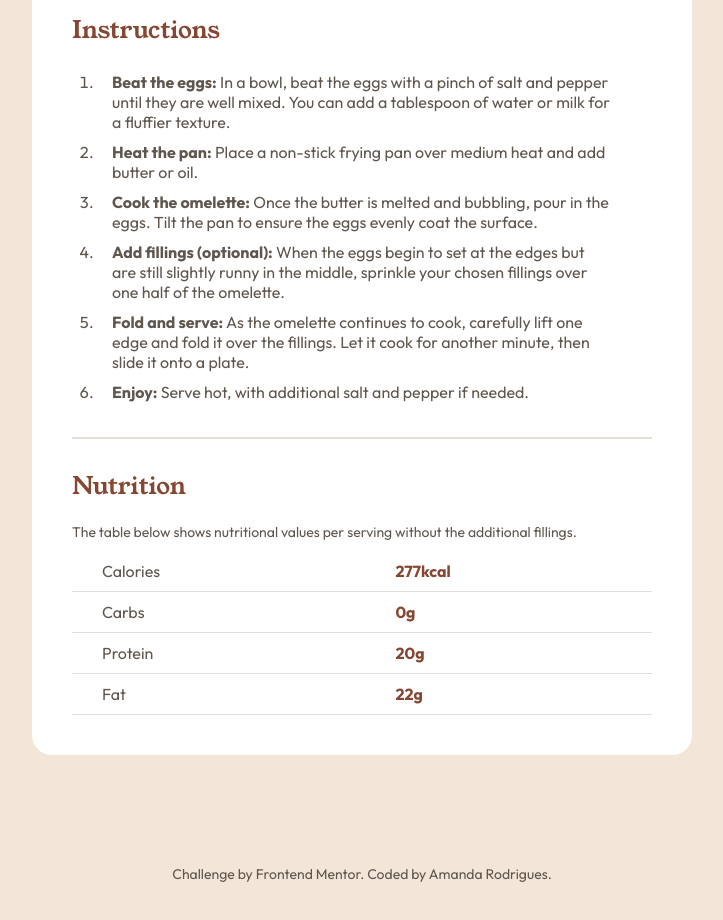
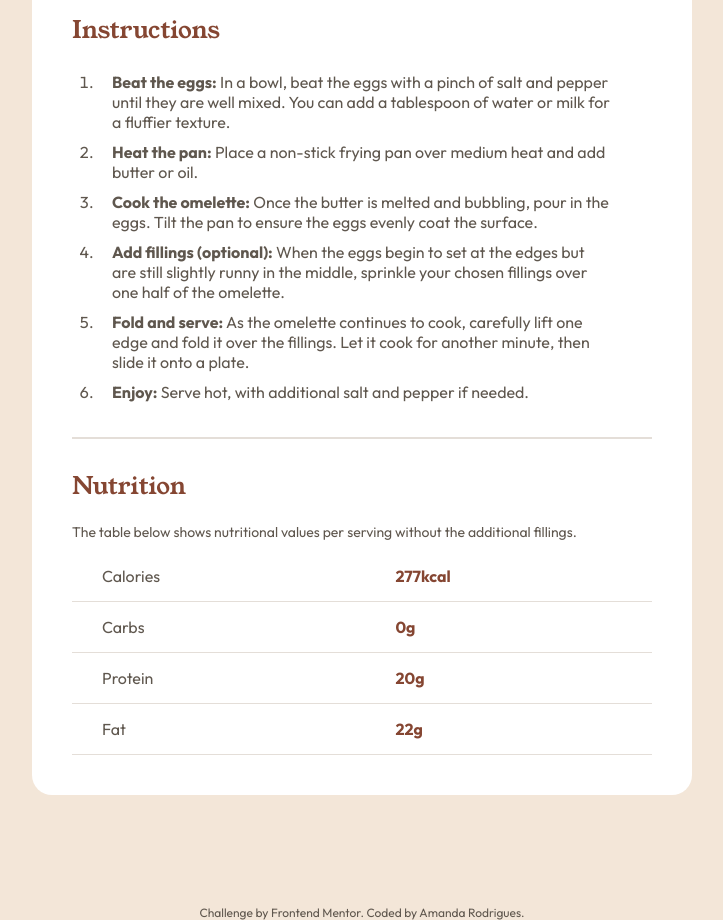
Before and after one commit to Amandarv300/Recipe-page-main, a plain HTML site: page index.html in a window 1280 px wide. Shown: the part 1038-1958 px from the top of the page, without its empty margins (278-1001 px from the left). Before the commit the page ends 1921 px from the top, so only its background shows below. Drawn offline with Linux system fonts and the light colour scheme.

Commit message:
update2.1

```diff
--- a/styles/style.css
+++ b/styles/style.css
@@ -16,7 +16,7 @@ main{
     border-radius: 20px;
 }
 img{
-    width: 580px;
+    width: 100%;
     height: 280px;
     border-radius: 12px;
 }
@@ -32,6 +32,7 @@ p{
     font-size: 14px;
     font-weight: 400;
     color: var(--cor05);
+    text-align: justify;
 }
 .preparation{
     background-color: var(--cor02);
@@ -66,8 +67,7 @@ section p{
     padding: 10px 0px;
 }
 table{
-    width: 580px;
-    padding: 10px 28px;
+    width: 100%;
     border-collapse: collapse;
 }
 td{
@@ -75,13 +75,13 @@ td{
     font-weight: 400;
     color: var(--cor05);
     border-bottom: 1px solid var(--cor04);
-    padding: 10px 30px;
+    padding: 15px 30px;
 }
 .num{
     color: var(--cor07);
     font-weight: 700;
 }
-.attribution {
+.attribution p{
     font-size: 12px;
     color: var(--cor05);
     text-align: center;
```
